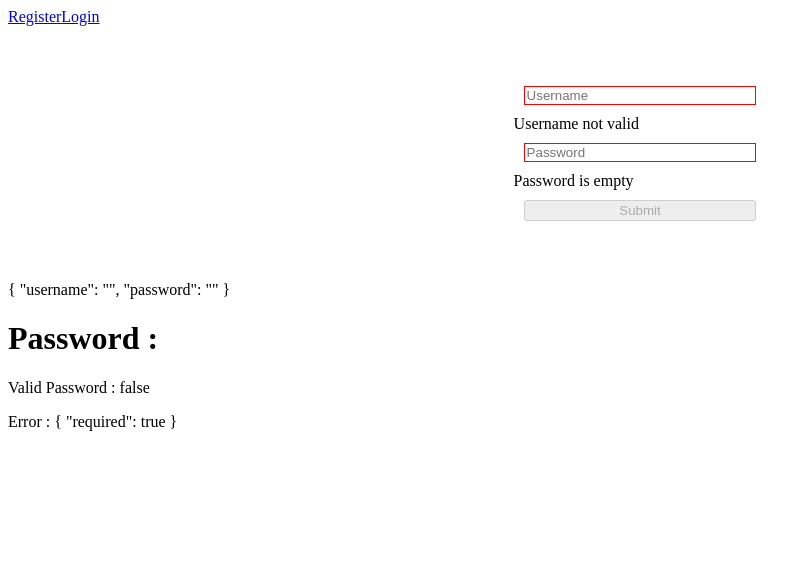
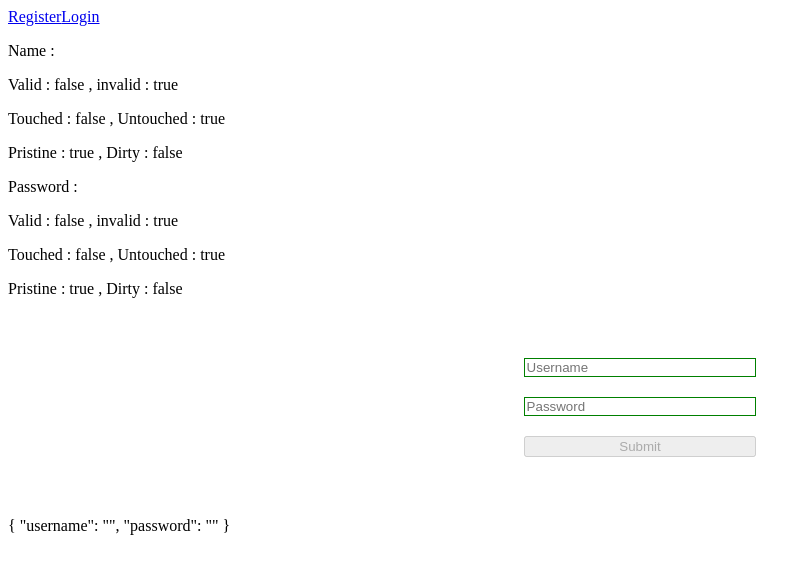
Before and after one commit to gabbayron/14-10-2020-angular, an Angular app: page /login in a window 1280 px wide. Shown: the top 574 px of the page, without its empty margins (0-811 px from the left). Built offline with nearby package versions, Linux system fonts and the light colour scheme.

Commit message:
final commit

```diff
--- a/src/app/components/login/login.component.html
+++ b/src/app/components/login/login.component.html
@@ -1,18 +1,29 @@
 <!-- Template driven forms -->
+
+<p>Name : </p>
+<p>Valid : {{username.valid}} , invalid : {{username.invalid}}</p>
+<p>Touched : {{username.touched}} , Untouched : {{username.untouched}}</p>
+<p>Pristine : {{username.pristine}} , Dirty : {{username.dirty}}</p>
+<p>Password : </p>
+<p>Valid : {{password.valid}} , invalid : {{password.invalid}}</p>
+<p>Touched : {{password.touched}} , Untouched : {{password.untouched}}</p>
+<p>Pristine : {{password.pristine}} , Dirty : {{password.dirty}}</p>
+
+
 
 <form (submit)="handleSubmit()">
     <input type="text" placeholder="Username" [(ngModel)]="myform.username" name="username" #username="ngModel" required
-        [ngStyle]='{"border" : username.invalid ? "red 1px solid" : "green 1px solid"}' minlength="4">
+        [ngStyle]='{"border" : username.invalid && username.dirty ? "red 1px solid" : "green 1px solid"}' minlength="4">
 
-    <span *ngIf="username.errors?.required">Username not valid</span>
+    <span *ngIf="username.errors?.required && username.dirty">Username not valid</span>
     <span *ngIf="username.errors?.minlength">
         {{username.errors.minlength.requiredLength - username.errors.minlength.actualLength}} Charts Left
     </span>
 
     <input type="password" placeholder="Password" [(ngModel)]="myform.password" name="password" required
         pattern="^(?=.*[0-9])(?=.*[a-z])(?=.*[A-Z])([a-zA-Z0-9]{6,})$" #password="ngModel"
-        [ngStyle]='{"border" : password.invalid ? "red 1px solid" : "green 1px solid"}'>
-    <span *ngIf="password.errors?.required">Password is empty</span>
+        [ngStyle]='{"border" : password.invalid && username.dirty ? "red 1px solid" : "green 1px solid"}'>
+    <span *ngIf="password.errors?.required && password.dirty">Password is empty</span>
     <span *ngIf="password.errors?.pattern">Password must contain at least 1 number , 1 captial letter and 1 lowercase
         and at least 6 characters overall
     </span>
@@ -20,13 +31,3 @@
 </form>
 
 <p>{{myform | json}}</p>
-<h1>Password : {{password.value}}</h1>
-<p>Valid Password : {{password.valid}}</p>
-<p>Error : {{password.errors|json}}</p>
-
-<!-- name.errors.required -->
-<!-- name.errors.minlength -->
-
-<!--
-<p> Username : {{username.value}}</p>
-<p> Password : {{password.value}}</p> -->
```
